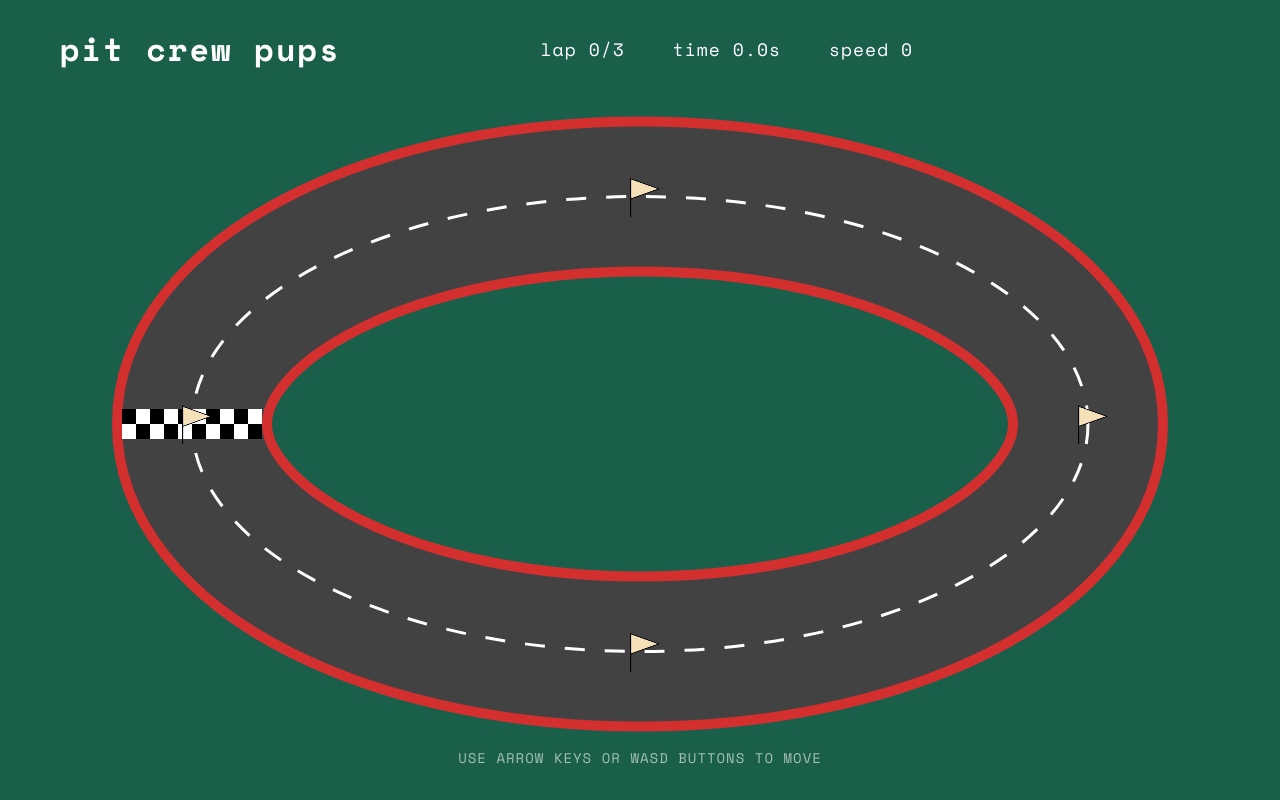
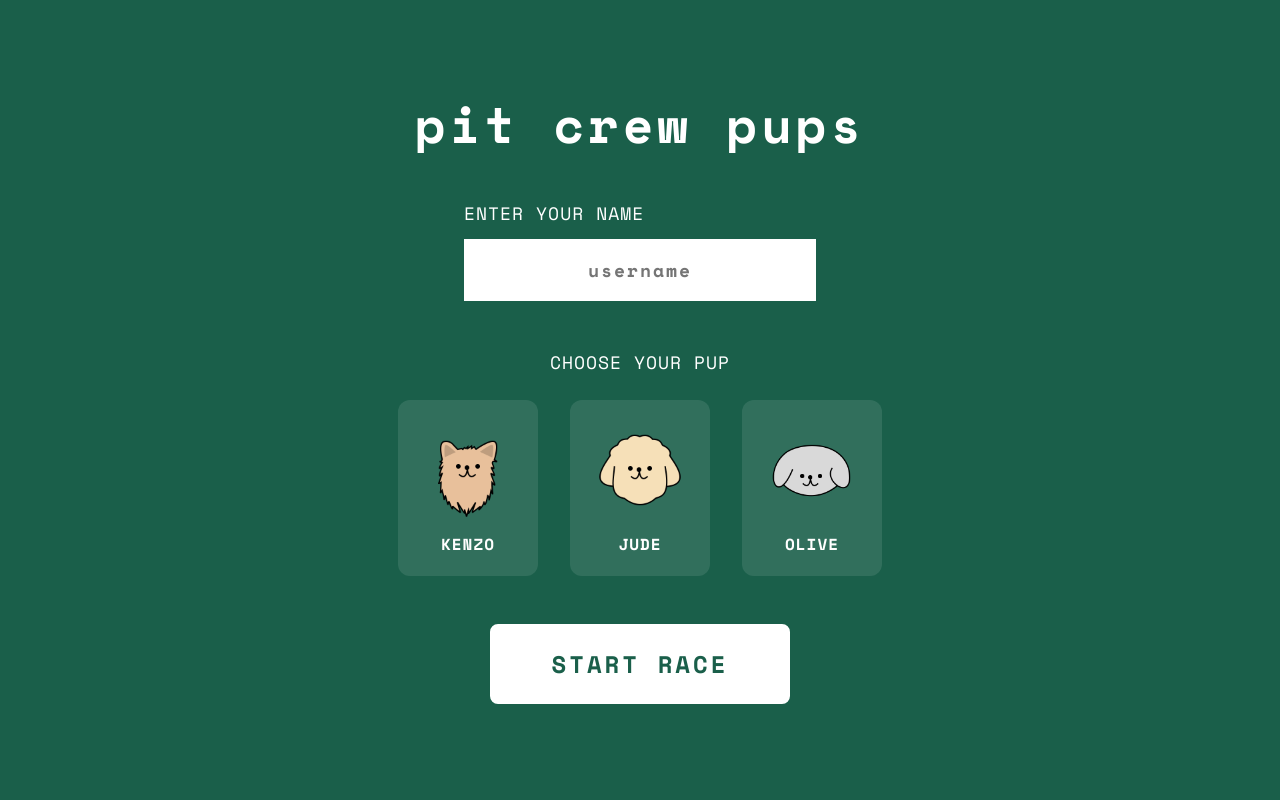
Before and after one commit to claryssayuanwie/pit-crew-pups, a React app in the folder frontend/: page / in a window 1280 px wide. Built offline with nearby package versions, Linux system fonts and the light colour scheme; no server answers; the HTML template or start-up script is replaced by a standard one.

Commit message:
still need to fix multiplayer bugs

```diff
--- a/frontend/src/Game.jsx
+++ b/frontend/src/Game.jsx
@@ -12,7 +12,9 @@ function Game() {
   const canvasRef = useRef(null);
   const socketRef = useRef(null);
   const [players, setPlayers] = useState({});
-  const [playerDogs, setPlayerDogs] = useState({});
+
+  const [playerNames, setPlayerNames] = useState({});
+  const [imagesLoaded, setImagesLoaded] = useState(false);
   const keysPressed = useRef({});
   const myPlayer = useRef({
     x: 400,
@@ -24,6 +26,7 @@ function Game() {
   });
   const dogImages = useRef({});
   const myDogType = useRef(null);
+  const myName = useRef('');
   const [canvasDimensions, setCanvasDimensions] = useState({
     width: window.innerWidth,
     height: window.innerHeight - 150
@@ -32,6 +35,11 @@ function Game() {
   const [myPosition, setMyPosition] = useState(1);
   const [raceTime, setRaceTime] = useState(0);
   const [raceFinished, setRaceFinished] = useState(false);
+
+  // Landing page states
+  const [gameStarted, setGameStarted] = useState(false);
+  const [selectedDog, setSelectedDog] = useState(null);
+  const [playerName, setPlayerName] = useState('');
 
   const CANVAS_WIDTH = canvasDimensions.width;
   const CANVAS_HEIGHT = canvasDimensions.height;
@@ -48,32 +56,23 @@ function Game() {
     const radiusX = CANVAS_WIDTH * 0.35;
     const radiusY = CANVAS_HEIGHT * 0.35;
 
-    // Place checkpoints on the OUTER red border
-    // Red border outer edge is at radiusX + 80px
-    const checkpointRadiusX = radiusX + 80;
-    const checkpointRadiusY = radiusY + 80;
-
     return [
       {
-        // CP0 - Top (on outer red border)
         x: centerX,
         y: centerY - radiusY,
         radius: 80
       },
       {
-        // CP1 - Right (on outer red border)
         x: centerX + radiusX,
         y: centerY,
         radius: 80
       },
       {
-        // CP2 - Bottom (on outer red border)
         x: centerX,
         y: centerY + radiusY,
         radius: 80
       },
       {
-        // CP3 - Left (finish line, on outer red border)
         x: centerX - radiusX,
         y: centerY,
         radius: 80
@@ -82,39 +81,45 @@ function Game() {
   };
 
   useEffect(() => {
+    if (!gameStarted) return;
+
     socketRef.current = io('http://localhost:3001');
 
     socketRef.current.on('current-players', (currentPlayers) => {
       setPlayers(currentPlayers);
-      const dogs = {};
+
+      const names = {};
       Object.keys(currentPlayers).forEach(id => {
-        dogs[id] = currentPlayers[id].dogType || 'kenzo';
+        names[id] = currentPlayers[id].name;
       });
-      setPlayerDogs(dogs);
+      setPlayerNames(names);
     });
+
 
     socketRef.current.on('player-joined', (player) => {
       setPlayers(prev => ({ ...prev, [player.id]: player }));
+      setPlayerNames(prev => ({ ...prev, [player.id]: player.name }));
     });
+
 
     socketRef.current.on('player-moved', (player) => {
       setPlayers(prev => ({ ...prev, [player.id]: player }));
+      if (player.name) {
+        setPlayerNames(prev => ({ ...prev, [player.id]: player.name }));
+      }
     });
 
-    socketRef.current.on('player-left', (playerId) => {
-      setPlayers(prev => {
-        const newPlayers = { ...prev };
-        delete newPlayers[playerId];
-        return newPlayers;
-      });
-    });
+
+
 
     return () => {
       socketRef.current.disconnect();
     };
-  }, []);
+  }, [gameStarted]);
 
   useEffect(() => {
+    if (!gameStarted) return;
+
     const handleKeyDown = (e) => {
       keysPressed.current[e.key] = true;
     };
@@ -130,44 +135,55 @@ function Game() {
       window.removeEventListener('keydown', handleKeyDown);
       window.removeEventListener('keyup', handleKeyUp);
     };
-  }, []);
+  }, [gameStarted]);
 
-  // Load dog images
+  // Load dog images immediately
   useEffect(() => {
+    let loadedCount = 0;
+    const totalImages = 4;
+
+    const checkAllLoaded = () => {
+      loadedCount++;
+      if (loadedCount === totalImages) {
+        setImagesLoaded(true);
+      }
+    };
+
     const kenzoImg = new Image();
+    kenzoImg.onload = checkAllLoaded;
     kenzoImg.src = kenzo;
+
     const oliveImg = new Image();
+    oliveImg.onload = checkAllLoaded;
     oliveImg.src = olive;
+
     const judeImg = new Image();
+    judeImg.onload = checkAllLoaded;
     judeImg.src = jude;
+
     const flagImg = new Image();
+    flagImg.onload = checkAllLoaded;
     flagImg.src = flag;
 
     dogImages.current = { kenzo: kenzoImg, olive: oliveImg, jude: judeImg, flag: flagImg };
-
-    // Pick random dog
-    const dogTypes = ['kenzo', 'olive', 'jude'];
-    myDogType.current = dogTypes[Math.floor(Math.random() * dogTypes.length)];
   }, []);
 
   // Initial player position
   useEffect(() => {
-    // Place player on the track at the start/finish line position
+    if (!gameStarted) return;
+
     const centerX = CANVAS_WIDTH / 2;
     const centerY = CANVAS_HEIGHT / 2;
     const radiusX = CANVAS_WIDTH * 0.35;
 
-    // Start line is on the left side of the track (angle = Math.PI)
-    const startAngle = Math.PI; // Left side
-
-    // Position on the track (middle of the track width)
-    const trackRadius = radiusX - 70; // 70px from outer edge (track width is 140px)
+    const startAngle = Math.PI;
+    const trackRadius = radiusX - 70;
 
     myPlayer.current.x = centerX + Math.cos(startAngle) * trackRadius;
     myPlayer.current.y = centerY + Math.sin(startAngle) * trackRadius;
-    myPlayer.current.rotation = startAngle; // Face left to go around track
+    myPlayer.current.rotation = startAngle;
     myPlayer.current.lastCheckpoint = 3;
-  }, [CANVAS_WIDTH, CANVAS_HEIGHT]);
+  }, [CANVAS_WIDTH, CANVAS_HEIGHT, gameStarted]);
 
   // Race timer
   useEffect(() => {
@@ -182,13 +198,14 @@ function Game() {
 
   // Game loop
   useEffect(() => {
+    if (!gameStarted) return;
+
     const canvas = canvasRef.current;
     const ctx = canvas.getContext('2d');
     let animationId;
 
     const gameLoop = () => {
       if (!raceFinished) {
-        // Movement with acceleration
         if (keysPressed.current['ArrowUp'] || keysPressed.current['w']) {
           myPlayer.current.speed = Math.min(myPlayer.current.speed + ACCELERATION, MAX_SPEED);
         } else {
@@ -202,18 +219,12 @@ function Game() {
           myPlayer.current.rotation += ROTATION_SPEED;
         }
 
-        // Update position based on speed and rotation
         myPlayer.current.x += Math.cos(myPlayer.current.rotation) * myPlayer.current.speed;
         myPlayer.current.y += Math.sin(myPlayer.current.rotation) * myPlayer.current.speed;
 
-
-        // Check checkpoints
         checkCheckpoints();
-
-        // Check off-track
         checkOffTrack();
 
-        // Send position to server (limit to ~30 updates per second)
         if (socketRef.current) {
           const now = Date.now();
           if (!myPlayer.current.lastUpdate || now - myPlayer.current.lastUpdate > 33) {
@@ -221,6 +232,7 @@ function Game() {
             socketRef.current.emit('player-move', {
               id: socketRef.current.id,
               dogType: myDogType.current,
+              name: myName.current,
               lap: myPlayer.current.lap,
               ...myPlayer.current
             });
@@ -228,14 +240,11 @@ function Game() {
         }
       }
 
-      // Clear canvas
-      ctx.fillStyle = '#1a5f4a'; // Dark green grass
+      ctx.fillStyle = '#1a5f4a';
       ctx.fillRect(0, 0, CANVAS_WIDTH, CANVAS_HEIGHT);
 
-      // Draw track
       drawTrack(ctx);
 
-      // Draw checkpoints/flags BEFORE players
       const checkpoints = getCheckpoints();
       const flagImg = dogImages.current.flag;
       if (flagImg && flagImg.complete) {
@@ -245,15 +254,15 @@ function Game() {
         });
       }
 
-      // Draw all players
       Object.values(players).forEach((player) => {
-        const dogType = playerDogs[player.id] || 'olive';
-        drawDog(ctx, player.x, player.y, player.rotation, dogType, false);
+        if (player.id === socketRef.current?.id) return;
+        const dogType = player.dogType || 'olive';
+        const name = player.name || playerNames[player.id] || 'Player';
+        drawDog(ctx, player.x, player.y, player.rotation, dogType, name, false);
       });
 
-      // Draw my player
       if (socketRef.current?.id) {
-        drawDog(ctx, myPlayer.current.x, myPlayer.current.y, myPlayer.current.rotation, myDogType.current, true);
+        drawDog(ctx, myPlayer.current.x, myPlayer.current.y, myPlayer.current.rotation, myDogType.current, myName.current, true);
       }
 
       animationId = requestAnimationFrame(gameLoop);
@@ -264,7 +273,7 @@ function Game() {
     return () => {
       cancelAnimationFrame(animationId);
     };
-  }, [players, playerDogs, CANVAS_WIDTH, CANVAS_HEIGHT, raceFinished]);
+  }, [players, playerNames, CANVAS_WIDTH, CANVAS_HEIGHT, raceFinished, gameStarted]);
 
   const checkCheckpoints = () => {
     const checkpoints = getCheckpoints();
@@ -276,11 +285,9 @@ function Game() {
       Math.pow(myPlayer.current.y - cp.y, 2)
     );
 
-    // Only register checkpoint if you hit THE NEXT ONE in sequence
     if (dist < cp.radius) {
       myPlayer.current.lastCheckpoint = nextCheckpoint;
 
-      // Completed a lap when you hit checkpoint 3 (the finish line) after going through all others
       if (nextCheckpoint === 3) {
         myPlayer.current.lap++;
         setMyLap(myPlayer.current.lap);
@@ -293,7 +300,6 @@ function Game() {
   };
 
   const checkOffTrack = () => {
-    const checkpoints = getCheckpoints();
     const centerX = CANVAS_WIDTH / 2;
     const centerY = CANVAS_HEIGHT / 2;
     const radiusX = CANVAS_WIDTH * 0.35;
@@ -303,14 +309,11 @@ function Game() {
     const dy = (myPlayer.current.y - centerY) / radiusY;
     const distFromCenter = Math.sqrt(dx * dx + dy * dy);
 
-    // EXACT boundaries - crash only when hitting red
-    // Gray track outer edge (safe)
-    const grayOuterBound = 1.0 + (70 / radiusX);  // ≈ 1.20
-    // Gray track inner edge (safe)
-    const grayInnerBound = 1.0 - (70 / radiusX);  // ≈ 0.80
+    const grayOuterBound = 1.0 + (70 / radiusX);
+    const grayInnerBound = 1.0 - (70 / radiusX);
 
-    // Crash if OUTSIDE gray track (hitting red borders)
     if (distFromCenter < grayInnerBound || distFromCenter > grayOuterBound) {
+      const checkpoints = getCheckpoints();
       const cp = checkpoints[myPlayer.current.lastCheckpoint];
       if (!cp) return;
 
@@ -329,21 +332,18 @@ function Game() {
     const radiusX = CANVAS_WIDTH * 0.35;
     const radiusY = CANVAS_HEIGHT * 0.35;
 
-    // Outer track border (red/white curb)
     ctx.strokeStyle = '#d32f2f';
     ctx.lineWidth = 160;
     ctx.beginPath();
     ctx.ellipse(centerX, centerY, radiusX, radiusY, 0, 0, Math.PI * 2);
     ctx.stroke();
 
-    // Main track (gray asphalt)
     ctx.strokeStyle = '#424242';
     ctx.lineWidth = 140;
     ctx.beginPath();
     ctx.ellipse(centerX, centerY, radiusX, radiusY, 0, 0, Math.PI * 2);
     ctx.stroke();
 
-    // Center line dashes
     ctx.strokeStyle = '#ffffff';
     ctx.lineWidth = 3;
     ctx.setLineDash([20, 20]);
@@ -352,16 +352,14 @@ function Game() {
     ctx.stroke();
     ctx.setLineDash([]);
 
-    // Start/Finish line (checkered pattern) - FIXED POSITION
-    const finishAngle = Math.PI; // Left side (180 degrees)
-    const finishRadius = radiusX; // Middle of the track
+    const finishAngle = Math.PI;
+    const finishRadius = radiusX;
     const finishX = centerX + Math.cos(finishAngle) * finishRadius;
     const finishY = centerY + Math.sin(finishAngle) * finishRadius;
 
-    // Rotate the finish line to be perpendicular to the track
     ctx.save();
     ctx.translate(finishX, finishY);
-    ctx.rotate(finishAngle - Math.PI/2); // Rotate to be perpendicular to track
+    ctx.rotate(finishAngle - Math.PI/2);
 
     const finishWidth = 30;
     const finishHeight = 140;
@@ -382,7 +380,7 @@ function Game() {
   };
 
 
-   const drawDog = (ctx, x, y, rotation, dogType, isMe) => {
+  const drawDog = (ctx, x, y, rotation, dogType, name, isMe) => {
     const img = dogImages.current[dogType];
     if (!img || !img.complete) return;
 
@@ -390,21 +388,15 @@ function Game() {
     ctx.translate(x, y);
     ctx.rotate(rotation + Math.PI / 2);
 
-
-    // Draw actual dog image
     const size = 50;
     ctx.drawImage(img, -size/2, -size/2, size, size);
 
-
     ctx.restore();
 
-      // Name tag above dog
-      if (isMe) {
-        ctx.fillStyle = '#ffffff';
+    ctx.fillStyle = isMe ? '#FFD700' : '#ffffff';
     ctx.font = 'bold 14px Arial';
     ctx.textAlign = 'center';
-        ctx.fillText('YOU', x, y - 35);
-      }
+    ctx.fillText(name || 'Player', x, y - 35);
   };
 
   const handleResize = () => {
@@ -421,8 +413,167 @@ function Game() {
     };
   }, []);
 
+  const handleStartGame = () => {
+    if (!selectedDog || !playerName.trim()) {
+      alert('Please enter your name and select a dog!');
+      return;
+    }
+    myDogType.current = selectedDog;
+    myName.current = playerName.trim();
+    setGameStarted(true);
+  };
 
+  // Landing Page
+  if (!gameStarted) {
+    return (
+      <div style={{
+        width: '100vw',
+        height: '100vh',
+        margin: 0,
+        padding: 0,
+        overflow: 'hidden',
+        display: 'flex',
+        flexDirection: 'column',
+        alignItems: 'center',
+        justifyContent: 'center',
+        backgroundColor: '#1a5f4a',
+        position: 'fixed',
+        top: 0,
+        left: 0,
+        fontFamily: '"Space Mono", monospace'
+      }}>
+        <h1 style={{
+          margin: '0 0 48px 0',
+          fontSize: '50px',
+          fontWeight: '700',
+          letterSpacing: '4px',
+          color: 'white'
+        }}>
+          pit crew pups
+        </h1>
 
+        {/* Name Input */}
+        <div style={{ marginBottom: '48px' }}>
+          <label style={{
+            display: 'block',
+            color: 'white',
+            fontSize: '18px',
+            marginBottom: '12px',
+            letterSpacing: '1px'
+          }}>
+            ENTER YOUR NAME
+          </label>
+          <input
+            type="text"
+            value={playerName}
+            onChange={(e) => setPlayerName(e.target.value)}
+            maxLength={15}
+            placeholder="username"
+            style={{
+              padding: '16px 24px',
+              fontSize: '18px',
+              backgroundColor: 'white',
+              color: '#1a5f4a',
+              border: '2px solid white',
+              fontFamily: '"Space Mono", monospace',
+              fontWeight: '700',
+              letterSpacing: '2px',
+              textAlign: 'center',
+              width: '300px'
+            }}
+          />
+        </div>
+
+        {/* Dog Selection */}
+        <div style={{ marginBottom: '48px' }}>
+          <label style={{
+            display: 'block',
+            color: 'white',
+            fontSize: '18px',
+            marginBottom: '24px',
+            letterSpacing: '1px',
+            textAlign: 'center'
+          }}>
+            CHOOSE YOUR PUP
+          </label>
+          <div style={{
+            display: 'flex',
+            gap: '32px',
+            justifyContent: 'center'
+          }}>
+            {['kenzo', 'jude', 'olive'].map(dog => (
+              <div
+                key={dog}
+                onClick={() => setSelectedDog(dog)}
+                style={{
+                  cursor: 'pointer',
+                  padding: '16px',
+                  border: selectedDog === dog ? '4px solid #FFD700' : '4px solid transparent',
+                  backgroundColor: selectedDog === dog ? 'rgba(255, 215, 0, 0.2)' : 'rgba(255, 255, 255, 0.1)',
+                  borderRadius: '12px',
+                  transition: 'all 0.2s',
+                  display: 'flex',
+                  flexDirection: 'column',
+                  alignItems: 'center',
+                  gap: '12px'
+                }}
+              >
+                {imagesLoaded && (
+                  <img
+                    src={dogImages.current[dog]?.src || ''}
+                    style={{
+                      width: '100px',
+                      height: '100px',
+                      objectFit: 'contain'
+                    }}
+                  />
+                )}
+                <span style={{
+                  color: 'white',
+                  fontSize: '16px',
+                  fontWeight: '700',
+                  letterSpacing: '1px',
+                  textTransform: 'uppercase'
+                }}>
+                  {dog}
+                </span>
+              </div>
+            ))}
+          </div>
+        </div>
+
+        {/* Start Button */}
+        <button
+          onClick={handleStartGame}
+          style={{
+            padding: '20px 60px',
+            fontSize: '24px',
+            backgroundColor: 'white',
+            color: '#1a5f4a',
+            border: '2px solid white',
+            cursor: 'pointer',
+            fontWeight: '700',
+            letterSpacing: '3px',
+            textTransform: 'uppercase',
+            fontFamily: '"Space Mono", monospace',
+            transition: 'all 0.2s'
+          }}
+          onMouseOver={(e) => {
+            e.target.style.backgroundColor = 'transparent';
+            e.target.style.color = 'white';
+          }}
+          onMouseOut={(e) => {
+            e.target.style.backgroundColor = 'white';
+            e.target.style.color = '#1a5f4a';
+          }}
+        >
+          START RACE
+        </button>
+      </div>
+    );
+  }
+
+  // Game Screen
   return (
     <div style={{
       width: '100vw',
@@ -439,7 +590,6 @@ function Game() {
       left: 0,
       fontFamily: '"Space Mono", monospace'
     }}>
-        {/* Minimal Header */}
       <div style={{
         display: 'flex',
         justifyContent: 'flex-start',
@@ -481,7 +631,6 @@ function Game() {
         style={{ display: 'block' }}
       />
 
-        {/* Minimal Winner Modal */}
       {raceFinished && (
         <div style={{
           position: 'fixed',
@@ -546,7 +695,6 @@ function Game() {
         </div>
       )}
 
-        {/* Controls hint */}
       <div style={{
         position: 'fixed',
         bottom: '32px',
@@ -557,7 +705,7 @@ function Game() {
         letterSpacing: '1px',
         textTransform: 'uppercase'
       }}>
-          use arrow keys or WASD buttons to move
+        use arrow keys or WASD to move
       </div>
     </div>
   );
```
Also changed, not shown: 1 other file (tests, documents, lock files or other folders). Lines whose indentation alone changed are shown as unchanged.
